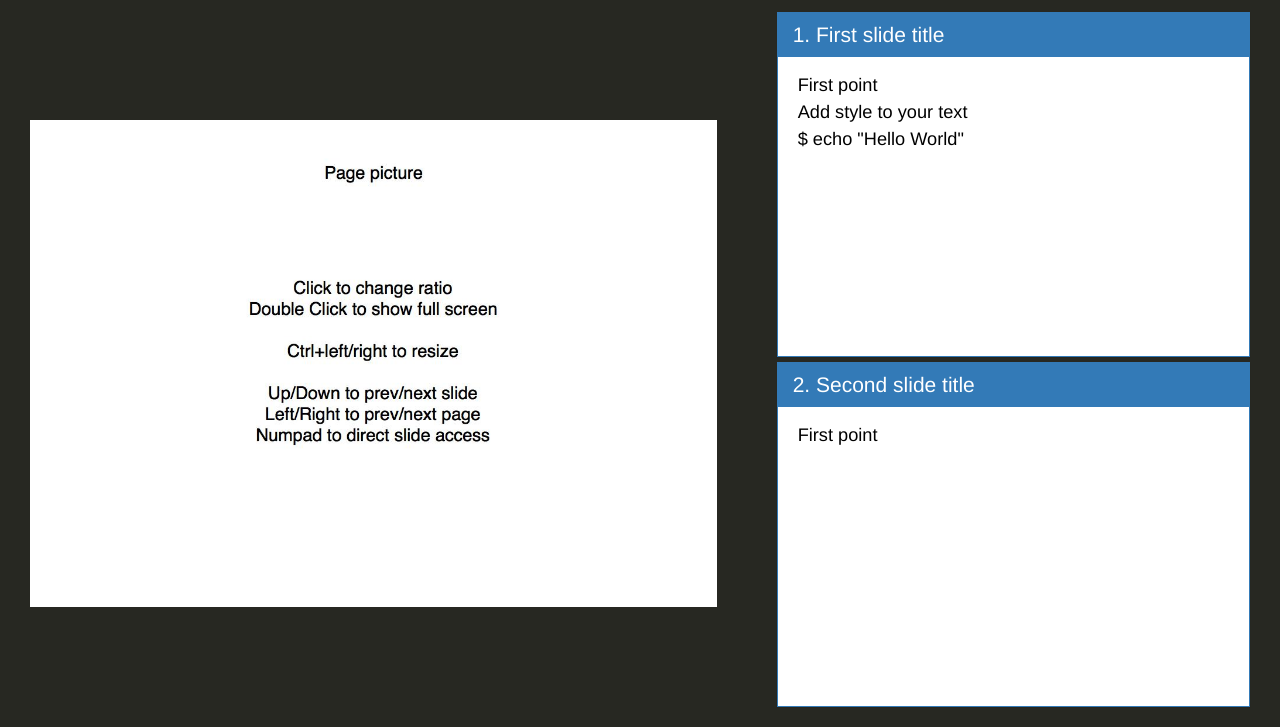
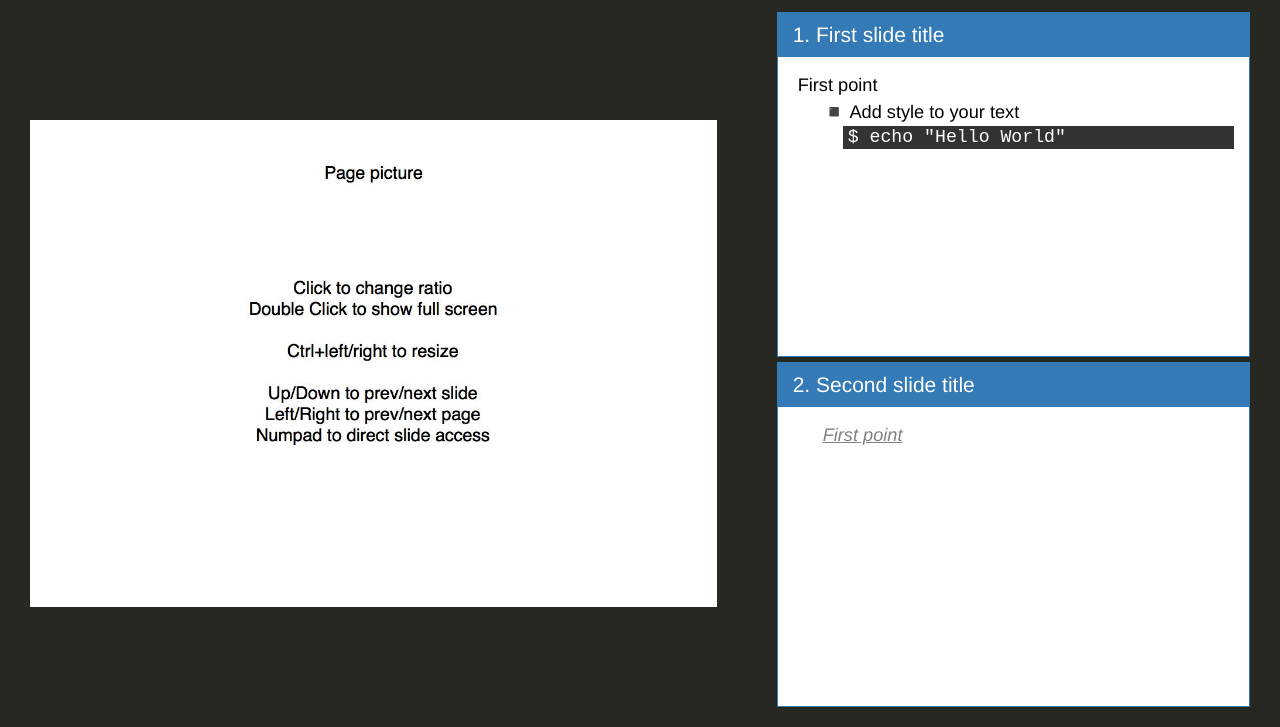
Before and after one commit to mthoretton/webprez.js, a plain HTML site: page index.html in a window 1280 px wide. Shown: the part 73-800 px from the top of the page. Drawn offline with Linux system fonts and the light colour scheme.

Commit message:
README and little fix

```diff
--- a/index.html
+++ b/index.html
@@ -5,6 +5,7 @@
 		<title></title>
 	 	<link rel="stylesheet" href="lib/bootstrap/css/bootstrap.min.css">
 	 	<link rel="stylesheet" href="css/style.css">
+	 	<link rel="stylesheet" href="css/content-style.css">
 	 	<script src="lib/jquery/jquery.min.js"></script>
 	 	<script src="lib/bootstrap/js/bootstrap.min.js"></script>
 	 	<script src="content.json"></script>
```
Also changed, not shown: 2 other files.
